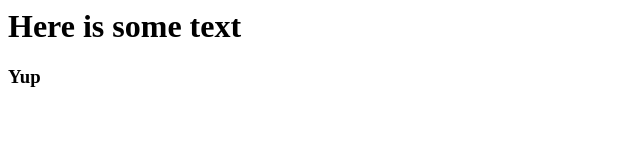
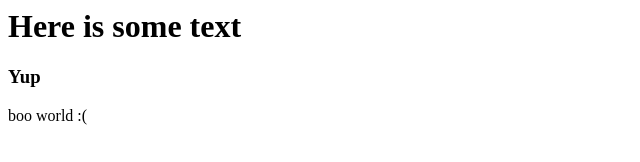
Before and after one commit to mmeigooni/sandbox, a plain HTML site: page index.html in a window 1280 px wide. Shown: the full height of the page, 0-640 px from the left. Drawn offline with Linux system fonts and the light colour scheme.

Commit message:
added p tag

```diff
--- a/index.html
+++ b/index.html
@@ -5,6 +5,7 @@
 <body>
 	<h1>Here is some text</h1>
 	<h3>Yup</h3>
+	<p>boo world :(</p>
 
 </body>
 </html>
```
